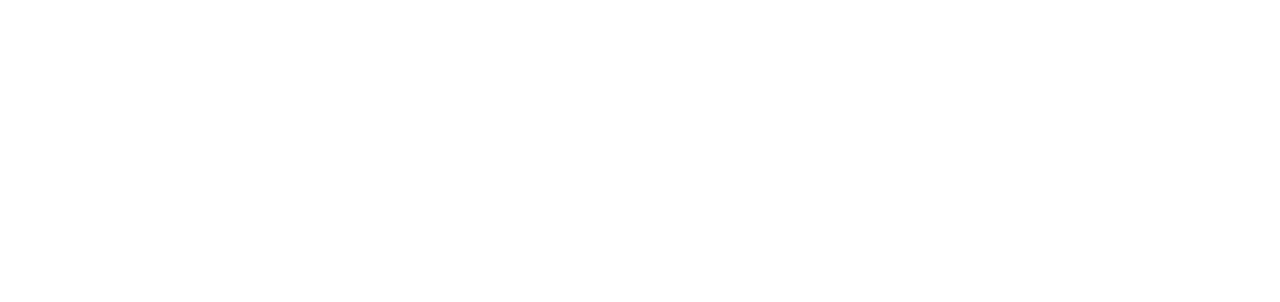
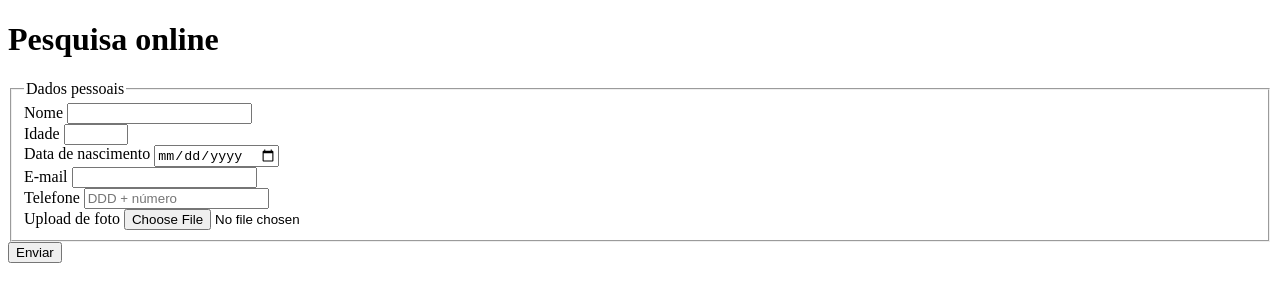
Before and after one commit to juanveronez/fundamentos-html-css, a plain HTML site: page form/index.html in a window 1280 px wide. Drawn offline with Linux system fonts and the light colour scheme.

Commit message:
feat(personal-data): create personal data form section

```diff
--- a/form/index.html
+++ b/form/index.html
@@ -6,6 +6,37 @@
   <title>Pesquisa Culturama</title>
 </head>
 <body>
-
+  <header>
+    <h1>Pesquisa online</h1>
+  </header>
+  <main>
+    <section>
+      <form action="" method="get">
+        <!-- Sessão dados pessoais -->
+        <fieldset>
+          <legend>Dados pessoais</legend>
+          <label for="name">Nome</label>
+          <input id="name" name="name" type="text" required>
+          <br>
+          <label for="age">Idade</label>
+          <input id="age" name="age" type="number" required min="12" max="100">
+          <br>
+          <label for="birthDate">Data de nascimento</label>
+          <input id="birthDate" type="date" name="birthDate">
+          <br>
+          <label for="email">E-mail</label>
+          <input type="email" name="email" id="email">
+          <br>
+          <label for="phone">Telefone</label>
+          <input type="tel" name="phone" id="phone" pattern="[0-9]{11}" placeholder="DDD + número">
+          <br>
+          <label for="photo">Upload de foto</label>
+          <input type="file" accept="image/*" name="photo" id="photo">
+          <br>
+        </fieldset>
+        <button type="submit">Enviar</button>
+      </form>
+    </section>
+  </main>
 </body>
 </html>
```
